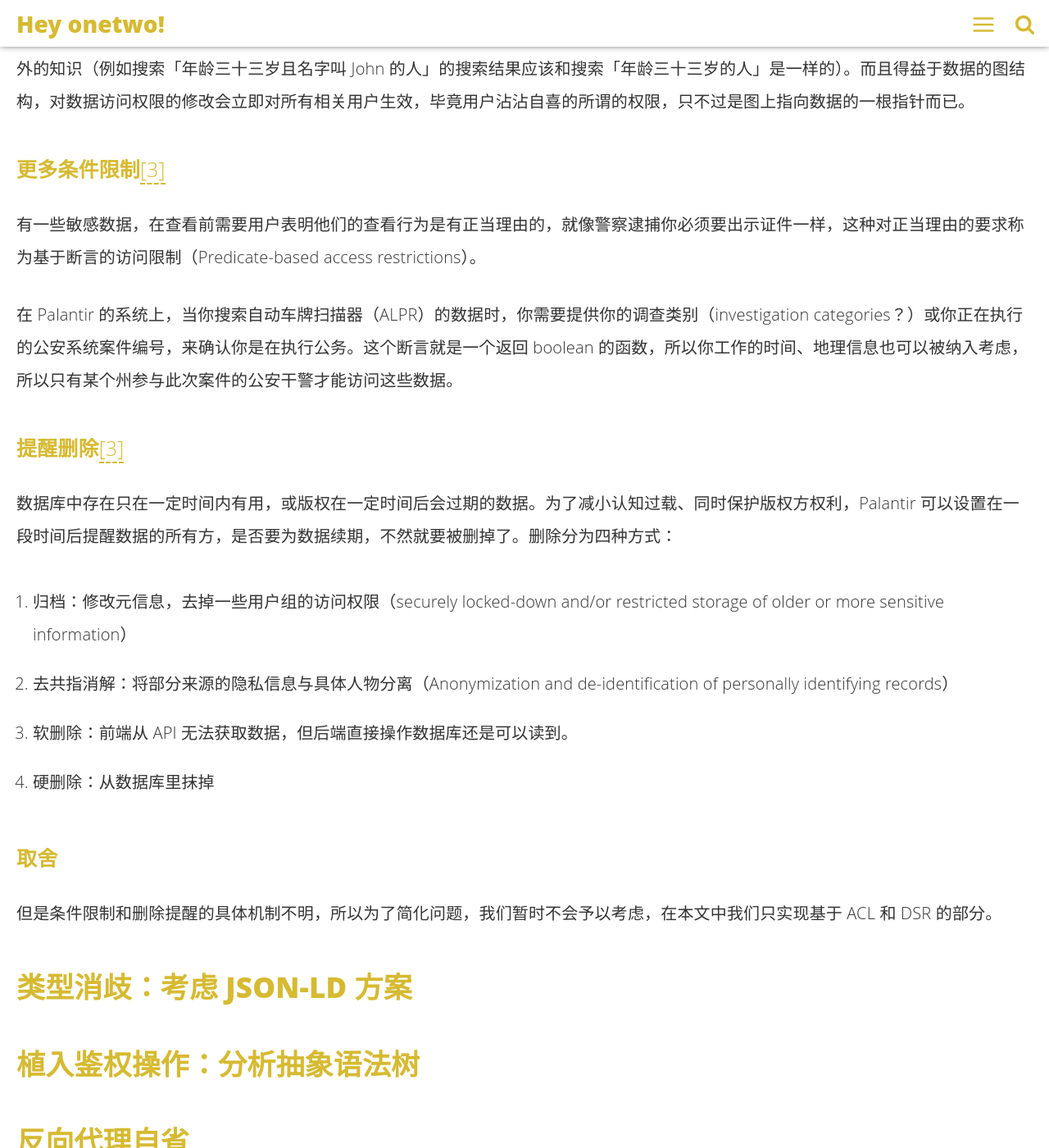
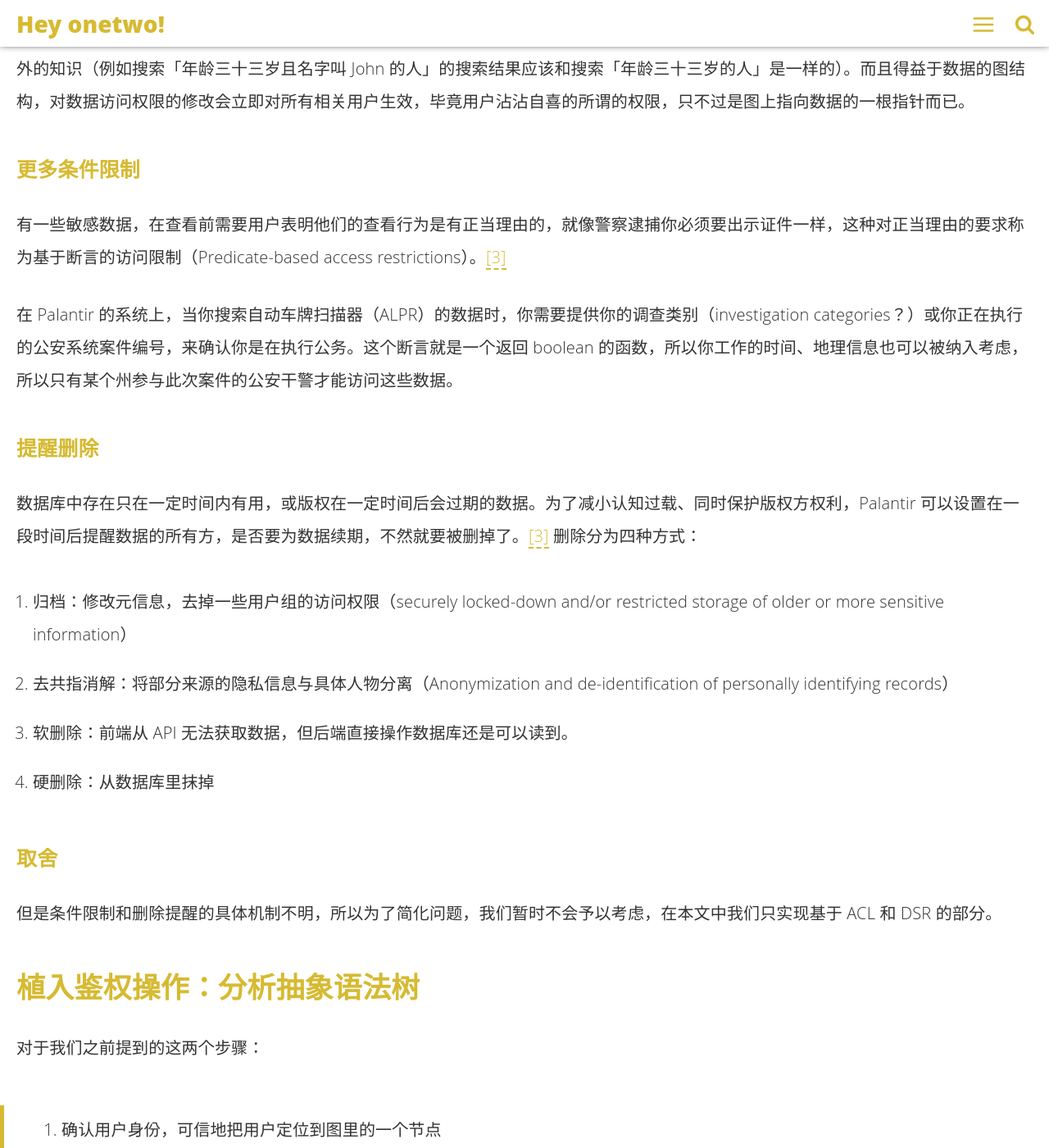
Before and after one commit to linonetwo/linonetwo.github.io, a Jekyll site: the page built from _posts/2017-08-25-级联GraphQL访问控制.md, in a window 1280 px wide and 1400 px high, scrolled down 3544 px. Shown: the whole window at 82% size. Built offline with Jekyll 4.4.1, drawn with Linux system fonts in a browser that asks for light colours; comment, search, counter and statistics services are not loaded; some of the changed text lies outside the part shown.

Commit message:
修改引用位置

````diff
--- a/_posts/2017-08-25-级联GraphQL访问控制.md
+++ b/_posts/2017-08-25-级联GraphQL访问控制.md
@@ -62,15 +62,15 @@
 
 如果我的理解正确，实现这个模型后我们就可以把 GraphQL API 暴露在公网下，没有足够权限的用户没法通过权限内的零碎数据推理出权限外的知识（例如搜索「年龄三十三岁且名字叫 John 的人」的搜索结果应该和搜索「年龄三十三岁的人」是一样的）。而且得益于数据的图结构，对数据访问权限的修改会立即对所有相关用户生效，毕竟用户沾沾自喜的所谓的权限，只不过是图上指向数据的一根指针而已。
 
-### 更多条件限制[[3]](#3)
+### 更多条件限制
 
-有一些敏感数据，在查看前需要用户表明他们的查看行为是有正当理由的，就像警察逮捕你必须要出示证件一样，这种对正当理由的要求称为基于断言的访问限制（Predicate-based access restrictions）。
+有一些敏感数据，在查看前需要用户表明他们的查看行为是有正当理由的，就像警察逮捕你必须要出示证件一样，这种对正当理由的要求称为基于断言的访问限制（Predicate-based access restrictions）。[[3]](#3)
 
 在 Palantir 的系统上，当你搜索自动车牌扫描器（ALPR）的数据时，你需要提供你的调查类别（investigation categories？）或你正在执行的公安系统案件编号，来确认你是在执行公务。这个断言就是一个返回 boolean 的函数，所以你工作的时间、地理信息也可以被纳入考虑，所以只有某个州参与此次案件的公安干警才能访问这些数据。
 
-### 提醒删除[[3]](#3)
+### 提醒删除
 
-数据库中存在只在一定时间内有用，或版权在一定时间后会过期的数据。为了减小认知过载、同时保护版权方权利，Palantir 可以设置在一段时间后提醒数据的所有方，是否要为数据续期，不然就要被删掉了。删除分为四种方式：
+数据库中存在只在一定时间内有用，或版权在一定时间后会过期的数据。为了减小认知过载、同时保护版权方权利，Palantir 可以设置在一段时间后提醒数据的所有方，是否要为数据续期，不然就要被删掉了。[[3]](#3) 删除分为四种方式：
 
 1. 归档：修改元信息，去掉一些用户组的访问权限（securely locked-down and/or restricted storage of older or more sensitive information）
 1. 去共指消解：将部分来源的隐私信息与具体人物分离（Anonymization and de-identification of personally identifying records）
@@ -81,10 +81,24 @@
 
 但是条件限制和删除提醒的具体机制不明，所以为了简化问题，我们暂时不会予以考虑，在本文中我们只实现基于 ACL 和 DSR 的部分。
 
+## 植入鉴权操作：分析抽象语法树
+
+对于我们之前提到的这两个步骤：
+
+> 1. 确认用户身份，可信地把用户定位到图里的一个节点
+> 1. 给客户端发来的 GraphQL 查询加上鉴权操作，判断用户节点是否拥有查看他想看的每个节点的权限
+
+第一部分，我们可以通过 Redis 等缓存服务将 token 转换为 Neo4J 中的用户 ID。用户发来的 query 可能是这样的：
+
+```graphql
+
+query MemectNote()
+```
+
+
+![addQuery](https://raw.githubusercontent.com/linonetwo/linonetwo.github.io/master/assets/img/posts/%E7%BA%A7%E8%81%94/authQuery.PNG)
 
 ## 类型消歧：考虑 JSON-LD 方案
-
-## 植入鉴权操作：分析抽象语法树
 
 ## 反向代理自省
 
````
